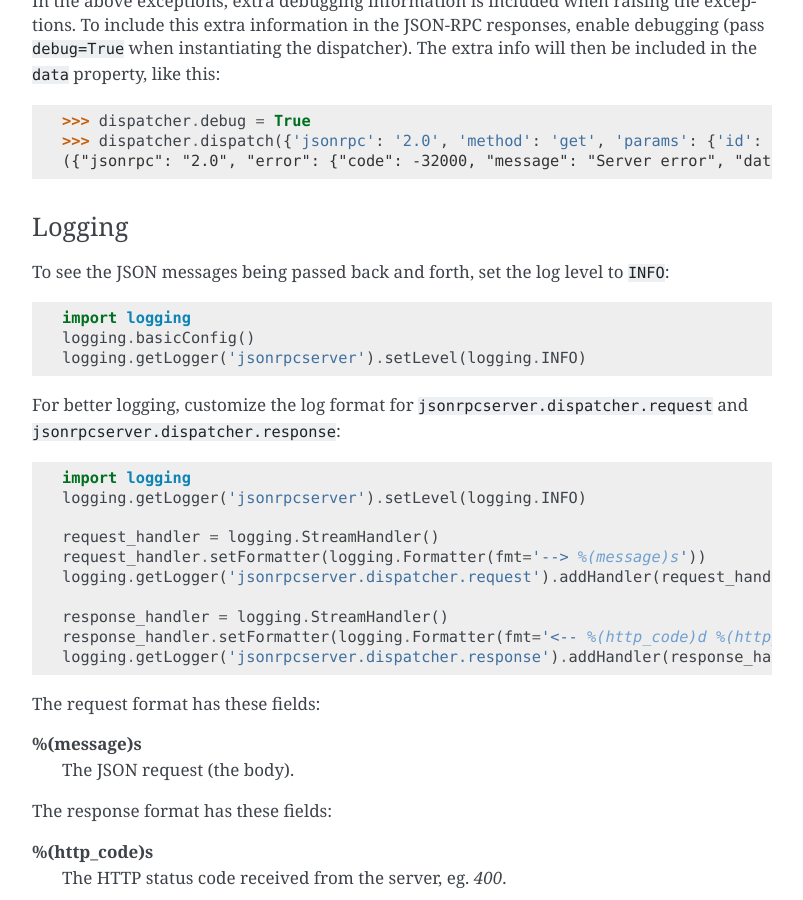
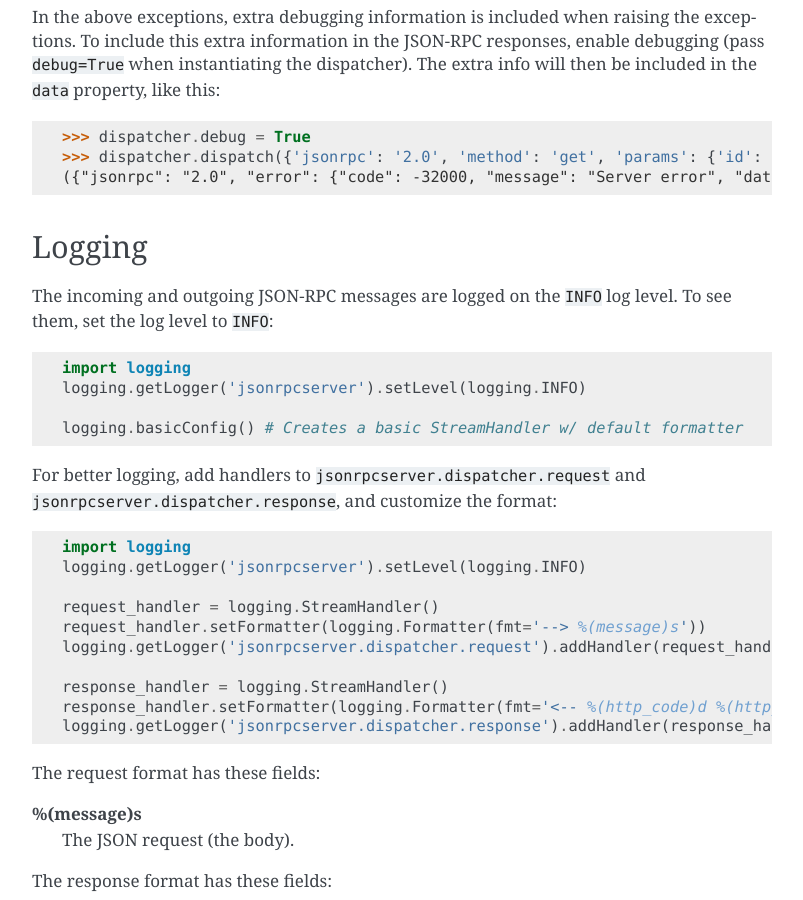
Before and after one commit to explodinglabs/jsonrpcserver, a Sphinx documentation site: the page built from doc/index.rst, in a window 1280 px wide and 900 px high, scrolled down 2030 px. Shown: the whole window, without its empty margins (238-1041 px from the left). Built offline with Sphinx 7.4.7, drawn with Linux system fonts in a browser that asks for light colours.

Commit message:
Documentation (logging)

```diff
--- a/doc/index.rst
+++ b/doc/index.rst
@@ -53,7 +53,7 @@ The returned values, a JSON-RPC response and an HTTP status code, can be used to
 respond to a client.
 
 Exceptions
-----------
+==========
 
 On receiving invalid arguments, raise ``InvalidParams``::
 
@@ -92,7 +92,7 @@ The library will take care of it, returning:
     ({"jsonrpc": "2.0", "error": {"code": -32000, "message": "Server error"}, "id": 1}, 500)
 
 Debugging
----------
+=========
 
 In the above exceptions, extra debugging information is included when raising
 the exceptions. To include this extra information in the JSON-RPC responses,
@@ -104,17 +104,18 @@ extra info will then be included in the ``data`` property, like this::
     ({"jsonrpc": "2.0", "error": {"code": -32000, "message": "Server error", "data": "Column 'id' does not exist"}, "id": 1}, 500)
 
 Logging
--------
+=======
 
-To see the JSON messages being passed back and forth, set the log level to
-``INFO``::
+The incoming and outgoing JSON-RPC messages are logged on the ``INFO`` log
+level. To see them, set the log level to ``INFO``::
 
     import logging
-    logging.basicConfig()
     logging.getLogger('jsonrpcserver').setLevel(logging.INFO)
 
-For better logging, customize the log format for
-``jsonrpcserver.dispatcher.request`` and ``jsonrpcserver.dispatcher.response``::
+    logging.basicConfig() # Creates a basic StreamHandler w/ default formatter
+
+For better logging, add handlers to ``jsonrpcserver.dispatcher.request`` and
+``jsonrpcserver.dispatcher.response``, and customize the format::
 
     import logging
     logging.getLogger('jsonrpcserver').setLevel(logging.INFO)
```
